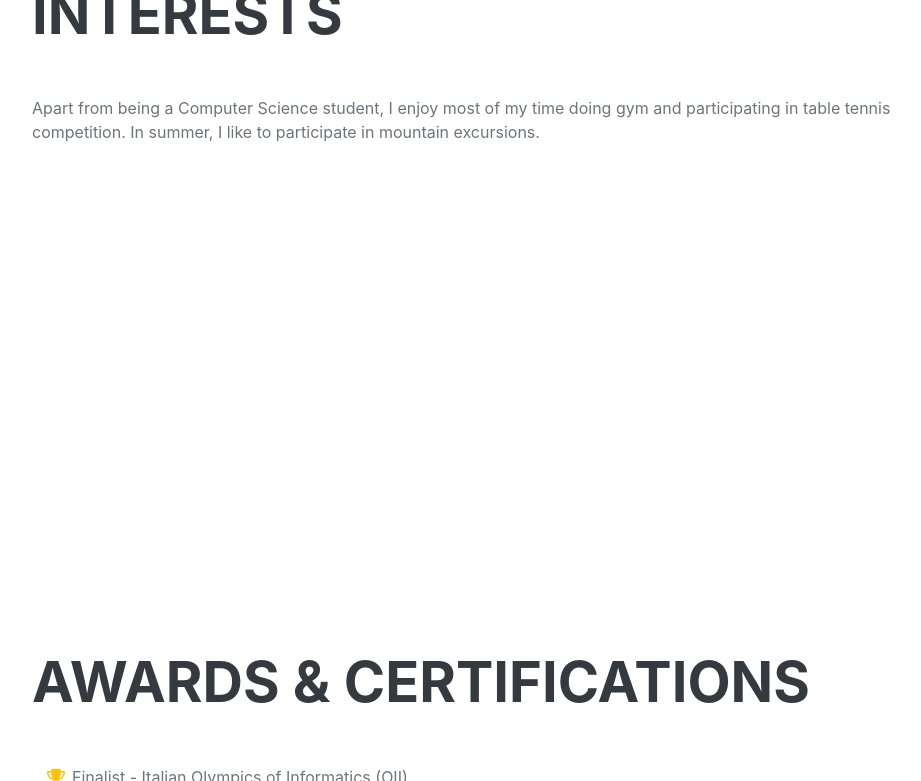
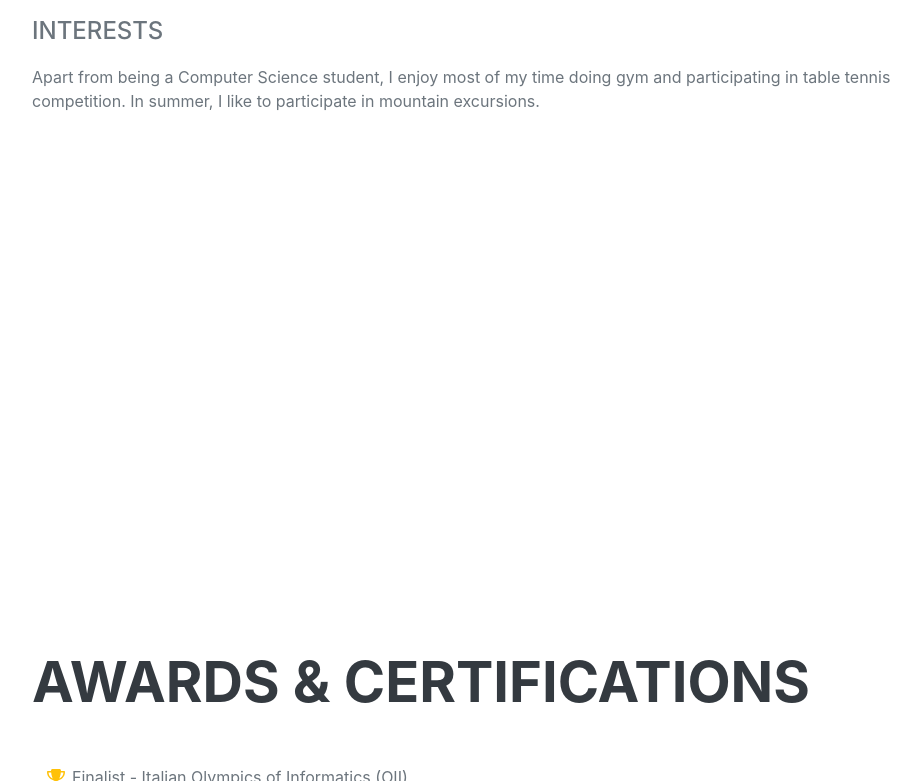
Before and after one commit to oraziotorre/oraziotorre.github.io, a plain HTML site: page index.html in a window 1280 px wide. Shown: the part 2860-3641 px from the top of the page, without its empty margins (288-1209 px from the left). Drawn offline with nearby package versions, Linux system fonts and the light colour scheme; a web font is replaced by a local one.

Commit message:
Update index.html

```diff
--- a/index.html
+++ b/index.html
@@ -116,7 +116,7 @@
                         <li class="list-inline-item"><i class="fab fa-java"></i></li>
                         <li class="list-inline-item"><i class="fab fa-github"></i></li>
                     </ul>
-                    <h2 class="mb-5">Interests</h2>
+                    <div class="subheading mb-3">Interests</div>
                     <p>Apart from being a Computer Science student, I enjoy most of my time doing gym and participating in table tennis competition. In summer, I like to participate in mountain excursions.</p>
 
                     <!--<div class="subheading mb-3">Workflow</div>
```
